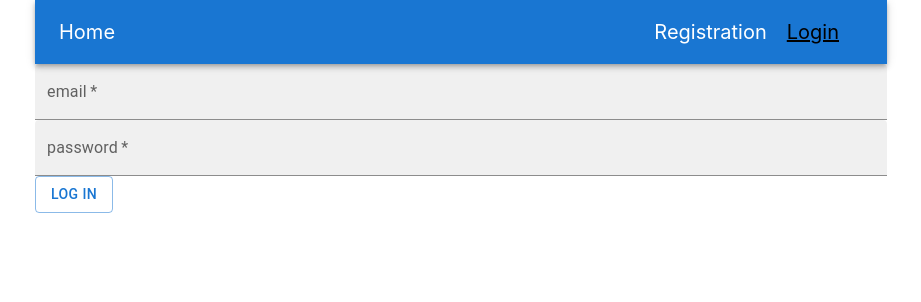
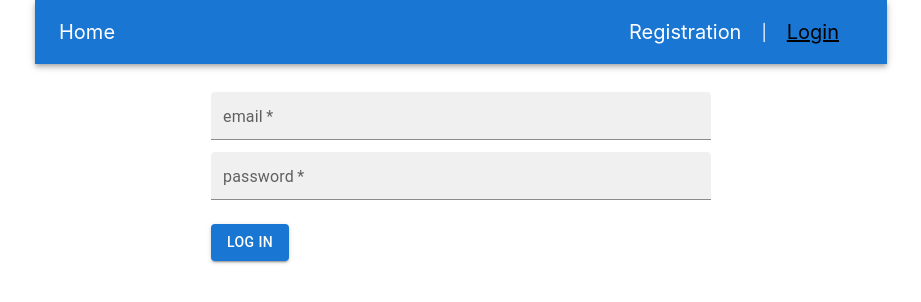
Before and after one commit to MikhailoSalko/goit-react-hw-08-phonebook, a React (Create React App) app: page /goit-react-hw-08-phonebook/login in a window 1280 px wide. Shown: the top 302 px of the page, without its empty margins (179-1100 px from the left). Built offline with nearby package versions, Linux system fonts and the light colour scheme.

Commit message:
add styles for registration/login form

```diff
--- a/src/components/AuthMenu/AuthMenu.jsx
+++ b/src/components/AuthMenu/AuthMenu.jsx
@@ -4,7 +4,7 @@ import { StyledNavLink } from 'components/Layout/StyledLayout';
 const AuthMenu = () => {
   return (
     <StyledAuthContainer>
-      <StyledNavLink to="/register">Registration</StyledNavLink>
+      <StyledNavLink to="/register">Registration</StyledNavLink>|
       <StyledNavLink to="/login">Login</StyledNavLink>
     </StyledAuthContainer>
   );
--- a/src/components/ContactForm/ContactForm.js
+++ b/src/components/ContactForm/ContactForm.js
@@ -3,7 +3,13 @@ import { StyledLabel, StyledInput } from 'components/Filter/StyledFilter';
 import styled from 'styled-components';
 
 export const StyledForm = styled.form`
+  width: 500px;
+  margin: 0 auto;
   margin-bottom: 10px;
+`;
+
+export const StyledInputContainer = styled.div`
+  margin-bottom: 20px;
 `;
 
 export const StyledSubmitButton = styled(StyledButton)`
--- /dev/null
+++ b/src/components/HomeDescription/HomeDescription.jsx
@@ -0,0 +1,25 @@
+import {
+  StyledDescription,
+  StyledDescriptionContainer,
+} from './StyledHomeDescription';
+import { Typography } from '@mui/material';
+
+const HomeDescription = () => {
+  return (
+    <StyledDescriptionContainer maxWidth="sm" component="div">
+      <Typography variant="h2">PhoneBook App</Typography>
+      <StyledDescription>
+        In today's interconnected world, having a reliable and user-friendly
+        phonebook application is essential for efficient contact management. A
+        phonebook application that offers users the ability to create personal
+        accounts and maintain private contact lists adds an extra layer of
+        convenience and security. This article explores the features and
+        benefits of such a phonebook application, highlighting its ability to
+        safeguard user data and provide a personalized contact management
+        experience.
+      </StyledDescription>
+    </StyledDescriptionContainer>
+  );
+};
+
+export default HomeDescription;
--- /dev/null
+++ b/src/components/HomeDescription/StyledHomeDescription.js
@@ -0,0 +1,11 @@
+import { Typography, styled } from '@mui/material';
+import { StyledContainer } from 'components/Layout/StyledLayout';
+
+export const StyledDescriptionContainer = styled(StyledContainer)`
+  padding: 0 20px;
+`;
+
+export const StyledDescription = styled(Typography)`
+  margin-top: 30px;
+  font-size: 20px;
+`;
--- a/src/components/Layout/Layout.jsx
+++ b/src/components/Layout/Layout.jsx
@@ -18,15 +18,14 @@ const Layout = () => {
   return (
     <StyledContainer maxWidth="md" component="div">
       <ToastContainer
-        position="top-center"
-        autoClose={3000}
+        position="bottom-center"
+        autoClose={2500}
         hideProgressBar={false}
         newestOnTop={false}
         closeOnClick={false}
         rtl={false}
         pauseOnFocusLoss
         draggable
-        pauseOnHover
         theme="light"
       />
 
@@ -38,7 +37,9 @@ const Layout = () => {
       </StyledApp>
 
       <main>
-        <Outlet />
+        <StyledContainer>
+          <Outlet />
+        </StyledContainer>
       </main>
     </StyledContainer>
   );
--- a/src/components/Layout/StyledLayout.js
+++ b/src/components/Layout/StyledLayout.js
@@ -7,6 +7,7 @@ export const StyledContainer = styled(Container)`
 
 export const StyledApp = styled(AppBar)`
   justify-content: center;
+  margin-bottom: 20px;
 `;
 
 export const StyledToolBar = styled(Toolbar)`
--- a/src/components/LoginForm/LoginForm.jsx
+++ b/src/components/LoginForm/LoginForm.jsx
@@ -1,4 +1,8 @@
 import { Button, TextField } from '@mui/material';
+import {
+  StyledForm,
+  StyledInputContainer,
+} from 'components/ContactForm/ContactForm';
 import { useState } from 'react';
 import { useDispatch } from 'react-redux';
 import { useNavigate } from 'react-router-dom';
@@ -30,8 +34,11 @@ const LoginForm = () => {
   };
 
   return (
-    <form onSubmit={handleLoginForm}>
+    <StyledForm onSubmit={handleLoginForm}>
+      <StyledInputContainer>
         <TextField
+          margin="dense"
+          size="small"
           onChange={handleInputChange}
           fullWidth
           required
@@ -43,6 +50,8 @@ const LoginForm = () => {
           variant="filled"
         />
         <TextField
+          margin="dense"
+          size="small"
           onChange={handleInputChange}
           fullWidth
           required
@@ -53,10 +62,11 @@ const LoginForm = () => {
           placeholder="Please, enter your password"
           variant="filled"
         />
-      <Button type="submit" variant="outlined">
+      </StyledInputContainer>
+      <Button type="submit" variant="contained">
         Log In
       </Button>
-    </form>
+    </StyledForm>
   );
 };
 
--- a/src/pages/HomePage/HomePage.jsx
+++ b/src/pages/HomePage/HomePage.jsx
@@ -1,21 +1,7 @@
-import React from 'react';
+import HomeDescription from 'components/HomeDescription/HomeDescription';
 
 const HomePage = () => {
-  return (
-    <>
-      <h1>PhoneBook App</h1>
-      <p>
-        In today's interconnected world, having a reliable and user-friendly
-        phonebook application is essential for efficient contact management. A
-        phonebook application that offers users the ability to create personal
-        accounts and maintain private contact lists adds an extra layer of
-        convenience and security. This article explores the features and
-        benefits of such a phonebook application, highlighting its ability to
-        safeguard user data and provide a personalized contact management
-        experience.
-      </p>
-    </>
-  );
+  return <HomeDescription />;
 };
 
 export default HomePage;
```
Also changed, not shown: src/components/RegisterForm/RegisterForm.jsx (+15 -3 lines). Lines whose indentation alone changed are shown as unchanged.
